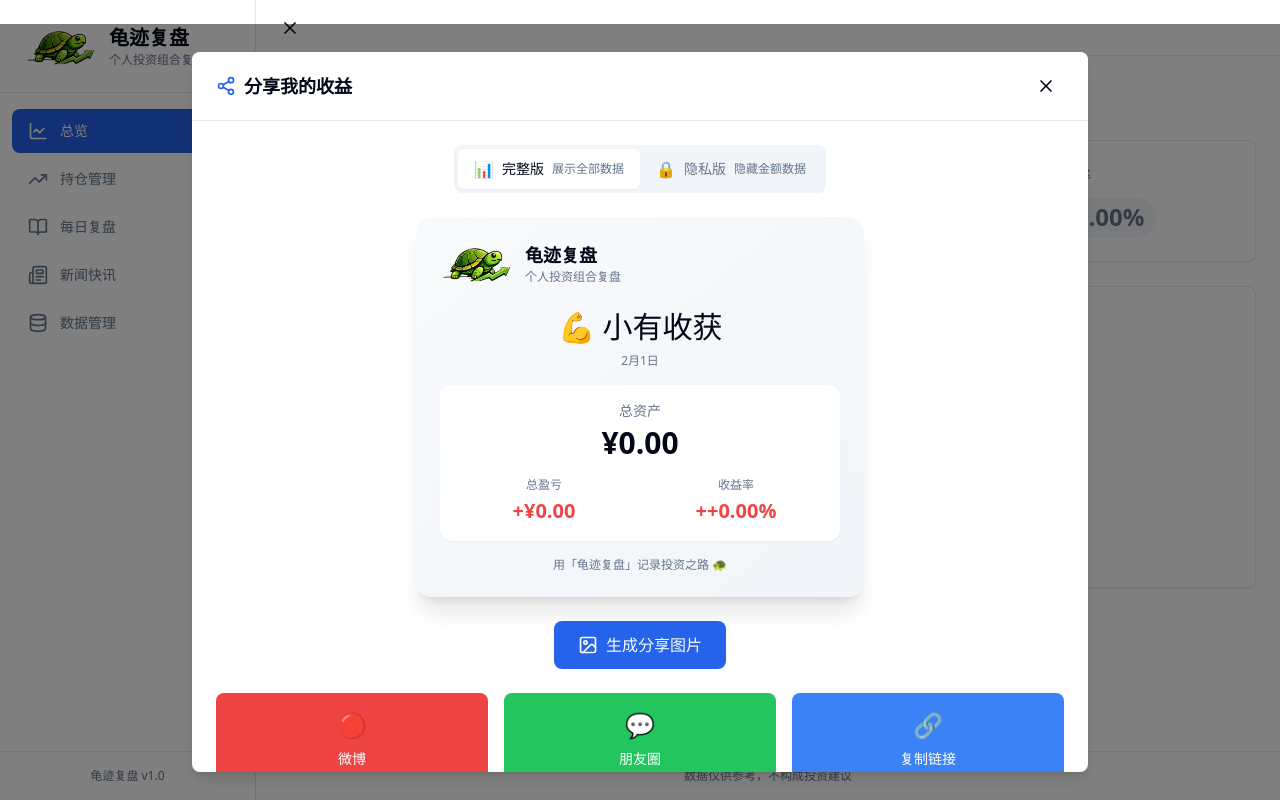
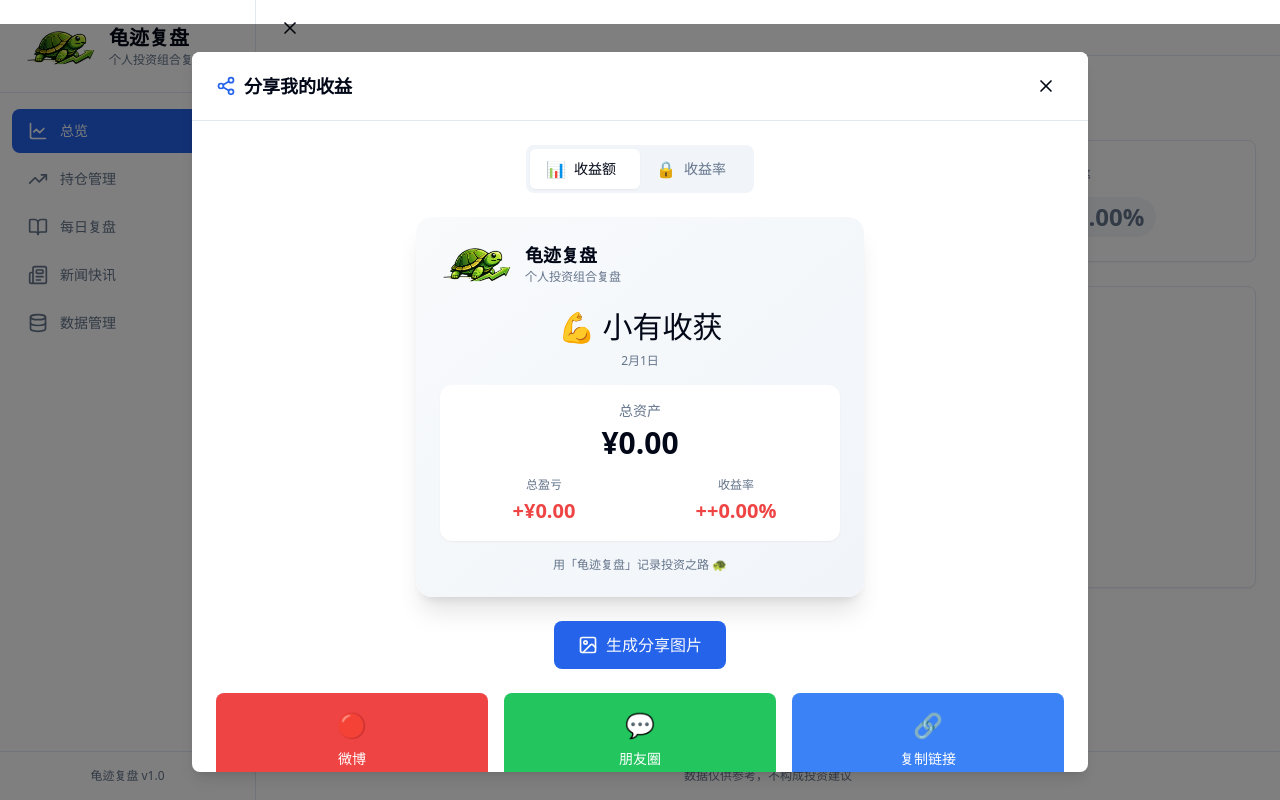
Before and after one commit to TurtleTrace2026/TurtleTrace, a React (Vite) app: page / in a window 1280 px wide. Both pictures are taken after a click on the button "分享收益". Built offline with nearby package versions, Linux system fonts and the light colour scheme.

Commit message:
update share

```diff
--- a/src/components/dashboard/ShareDialog.tsx
+++ b/src/components/dashboard/ShareDialog.tsx
@@ -44,14 +44,14 @@
 const SHARE_TEMPLATES = [
   {
     id: 'full' as ShareTemplate,
-    name: '完整版',
-    description: '展示全部数据',
+    name: '收益额',
+    //description: '展示全部数据',
     icon: '📊'
   },
   {
     id: 'privacy' as ShareTemplate,
-    name: '隐私版',
-    description: '隐藏金额数据',
+    name: '收益率',
+    //description: '隐藏金额数据',
     icon: '🔒'
   }
 ];
```
